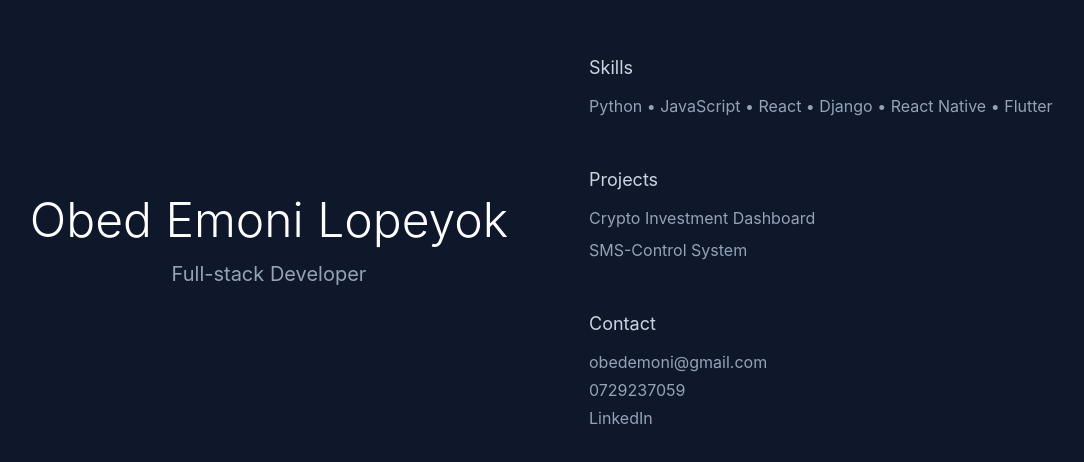
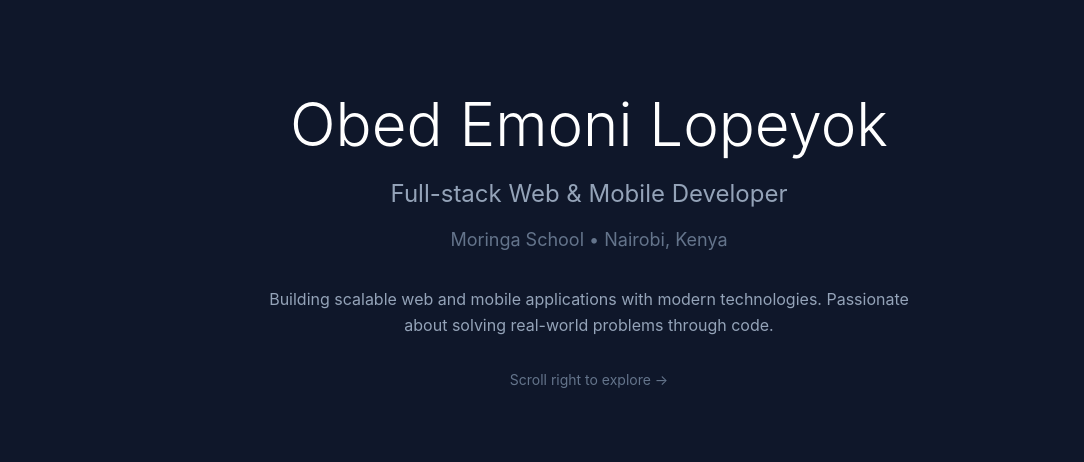
Before and after one commit to obapluto-ob/portfolio, a React (Vite) app: page / in a window 1280 px wide. Shown: the part 158-620 px from the top of the page, without its empty margins (51-1135 px from the left). Built offline with nearby package versions, Linux system fonts and the light colour scheme.

Commit message:
Create horizontal scrolling pages with skill icons

```diff
--- a/src/App.tsx
+++ b/src/App.tsx
@@ -6,17 +6,27 @@ import Contact from './components/Contact'
 
 function App() {
   return (
-    <div className="h-screen bg-slate-900 text-white overflow-hidden flex">
-      {/* Left - Name & Title */}
-      <div className="w-1/2 flex items-center justify-center">
-        <Hero />
-      </div>
+    <div className="h-screen bg-slate-900 text-white overflow-x-auto overflow-y-hidden">
+      <div className="flex h-full w-[400vw]">
+        {/* Page 1 - Hero */}
+        <div className="w-screen flex items-center justify-center">
+          <Hero />
+        </div>
 
-      {/* Right - Everything Else */}
-      <div className="w-1/2 flex flex-col justify-center space-y-12 pr-16">
-        <Skills />
-        <Projects />
-        <Contact />
+        {/* Page 2 - Skills */}
+        <div className="w-screen flex items-center justify-center">
+          <Skills />
+        </div>
+
+        {/* Page 3 - Projects */}
+        <div className="w-screen flex items-center justify-center">
+          <Projects />
+        </div>
+
+        {/* Page 4 - Contact */}
+        <div className="w-screen flex items-center justify-center">
+          <Contact />
+        </div>
       </div>
     </div>
   )
--- a/src/components/Contact.tsx
+++ b/src/components/Contact.tsx
@@ -25,33 +25,36 @@ Best regards,
   const phoneLink = "tel:+254729237059"
 
   return (
-    <div>
-      <h3 className="text-lg mb-3 text-slate-300">Contact</h3>
-      <div className="space-y-1">
+    <div className="text-center">
+      <h2 className="text-4xl font-light mb-12 text-slate-300">Let's Connect</h2>
+      <div className="space-y-6 max-w-md mx-auto">
         <div>
+          <p className="text-slate-500 mb-2">Email</p>
           <a
             href={emailLink}
-            className="text-slate-400 hover:text-white transition-colors"
+            className="text-xl text-slate-300 hover:text-white transition-colors"
           >
             obedemoni@gmail.com
           </a>
         </div>
         <div>
+          <p className="text-slate-500 mb-2">Phone</p>
           <a
             href={phoneLink}
-            className="text-slate-400 hover:text-white transition-colors"
+            className="text-xl text-slate-300 hover:text-white transition-colors"
           >
             0729237059
           </a>
         </div>
         <div>
+          <p className="text-slate-500 mb-2">LinkedIn</p>
           <a
             href="https://linkedin.com/in/obed-emoni"
             target="_blank"
             rel="noopener noreferrer"
-            className="text-slate-400 hover:text-white transition-colors"
+            className="text-xl text-slate-300 hover:text-white transition-colors"
           >
-            LinkedIn
+            /in/obed-emoni
           </a>
         </div>
       </div>
--- a/src/components/Hero.tsx
+++ b/src/components/Hero.tsx
@@ -2,13 +2,27 @@ import React from 'react'
 
 const Hero = () => {
   return (
-    <div className="text-center">
-      <h1 className="text-5xl font-light mb-4">
-        Obed Emoni Lopeyok
-      </h1>
-      <p className="text-xl text-slate-400">
-        Full-stack Developer
+    <div className="text-center space-y-8">
+      <div>
+        <h1 className="text-6xl font-light mb-6">
+          Obed Emoni Lopeyok
+        </h1>
+        <p className="text-2xl text-slate-400 mb-4">
+          Full-stack Web & Mobile Developer
+        </p>
+        <p className="text-lg text-slate-500">
+          Moringa School • Nairobi, Kenya
+        </p>
+      </div>
+
+      <p className="text-slate-400 max-w-2xl mx-auto leading-relaxed">
+        Building scalable web and mobile applications with modern technologies.
+        Passionate about solving real-world problems through code.
       </p>
+
+      <div className="text-sm text-slate-500">
+        Scroll right to explore →
+      </div>
     </div>
   )
 }
--- a/src/components/Projects.tsx
+++ b/src/components/Projects.tsx
@@ -1,49 +1,24 @@
 import React from 'react'
 
 const Projects = () => {
-  const projects = [
-    {
-      title: "Crypto Investment Dashboard",
-      description: "A portfolio tracker and real-time crypto app with news, charts, and secure transaction history",
-      tech: ["React", "JavaScript", "API Integration", "Charts"],
-      github: "https://github.com/obapluto-ob/crypto-dashboard",
-      live: null,
-      image: "https://images.unsplash.com/photo-1611974789855-9c2a0a7236a3?w=500&h=300&fit=crop"
-    },
-    {
-      title: "SMS-Control System",
-      description: "Control a mobile device remotely via SMS commands (location, WhatsApp trigger)",
-      tech: ["Python", "SMS API", "Mobile Integration"],
-      github: "https://github.com/obapluto-ob/sms-control",
-      live: null,
-      image: "https://images.unsplash.com/photo-1512941937669-90a1b58e7e9c?w=500&h=300&fit=crop"
-    },
-    {
-      title: "Personal Portfolio CMS",
-      description: "Fully customizable Django-powered personal site with login, dashboard, and blog features",
-      tech: ["Django", "Python", "PostgreSQL", "HTML/CSS"],
-      github: "https://github.com/obapluto-ob/portfolio-cms",
-      live: null,
-      image: "https://images.unsplash.com/photo-1460925895917-afdab827c52f?w=500&h=300&fit=crop"
-    }
-  ]
-
   return (
-    <div>
-      <h3 className="text-lg mb-3 text-slate-300">Projects</h3>
-      <div className="space-y-2">
-        {projects.slice(0, 2).map((project, index) => (
-          <div key={index}>
-            <a
-              href={project.github}
-              target="_blank"
-              rel="noopener noreferrer"
-              className="text-slate-400 hover:text-white transition-colors"
-            >
-              {project.title}
-            </a>
-          </div>
-        ))}
+    <div className="text-center">
+      <h2 className="text-4xl font-light mb-8 text-slate-300">Projects</h2>
+      <div className="space-y-6 max-w-lg mx-auto">
+        <p className="text-slate-400 text-lg">
+          Currently building exciting projects at Moringa School.
+        </p>
+        <p className="text-slate-500">
+          Check back soon to see my latest work, or visit my GitHub for ongoing development.
+        </p>
+        <a
+          href="https://github.com/obapluto-ob"
+          target="_blank"
+          rel="noopener noreferrer"
+          className="inline-block bg-blue-600 hover:bg-blue-700 px-6 py-3 rounded transition-colors"
+        >
+          View GitHub
+        </a>
       </div>
     </div>
   )
--- a/src/components/Skills.tsx
+++ b/src/components/Skills.tsx
@@ -1,12 +1,32 @@
 import React from 'react'
 
 const Skills = () => {
+  const skills = [
+    { name: "Python", icon: "https://cdn.jsdelivr.net/gh/devicons/devicon/icons/python/python-original.svg" },
+    { name: "JavaScript", icon: "https://cdn.jsdelivr.net/gh/devicons/devicon/icons/javascript/javascript-original.svg" },
+    { name: "React", icon: "https://cdn.jsdelivr.net/gh/devicons/devicon/icons/react/react-original.svg" },
+    { name: "Django", icon: "https://cdn.jsdelivr.net/gh/devicons/devicon/icons/django/django-plain.svg" },
+    { name: "Node.js", icon: "https://cdn.jsdelivr.net/gh/devicons/devicon/icons/nodejs/nodejs-original.svg" },
+    { name: "PostgreSQL", icon: "https://cdn.jsdelivr.net/gh/devicons/devicon/icons/postgresql/postgresql-original.svg" },
+    { name: "Flutter", icon: "https://cdn.jsdelivr.net/gh/devicons/devicon/icons/flutter/flutter-original.svg" },
+    { name: "Git", icon: "https://cdn.jsdelivr.net/gh/devicons/devicon/icons/git/git-original.svg" }
+  ]
+
   return (
-    <div>
-      <h3 className="text-lg mb-3 text-slate-300">Skills</h3>
-      <p className="text-slate-400">
-        Python • JavaScript • React • Django • React Native • Flutter
-      </p>
+    <div className="text-center">
+      <h2 className="text-4xl font-light mb-12 text-slate-300">Technical Skills</h2>
+      <div className="grid grid-cols-4 gap-12 max-w-2xl mx-auto">
+        {skills.map((skill, i) => (
+          <div key={i} className="flex flex-col items-center space-y-3">
+            <img
+              src={skill.icon}
+              alt={skill.name}
+              className="w-16 h-16 filter brightness-75 hover:brightness-100 transition-all"
+            />
+            <span className="text-slate-400 text-sm">{skill.name}</span>
+          </div>
+        ))}
+      </div>
     </div>
   )
 }
```
